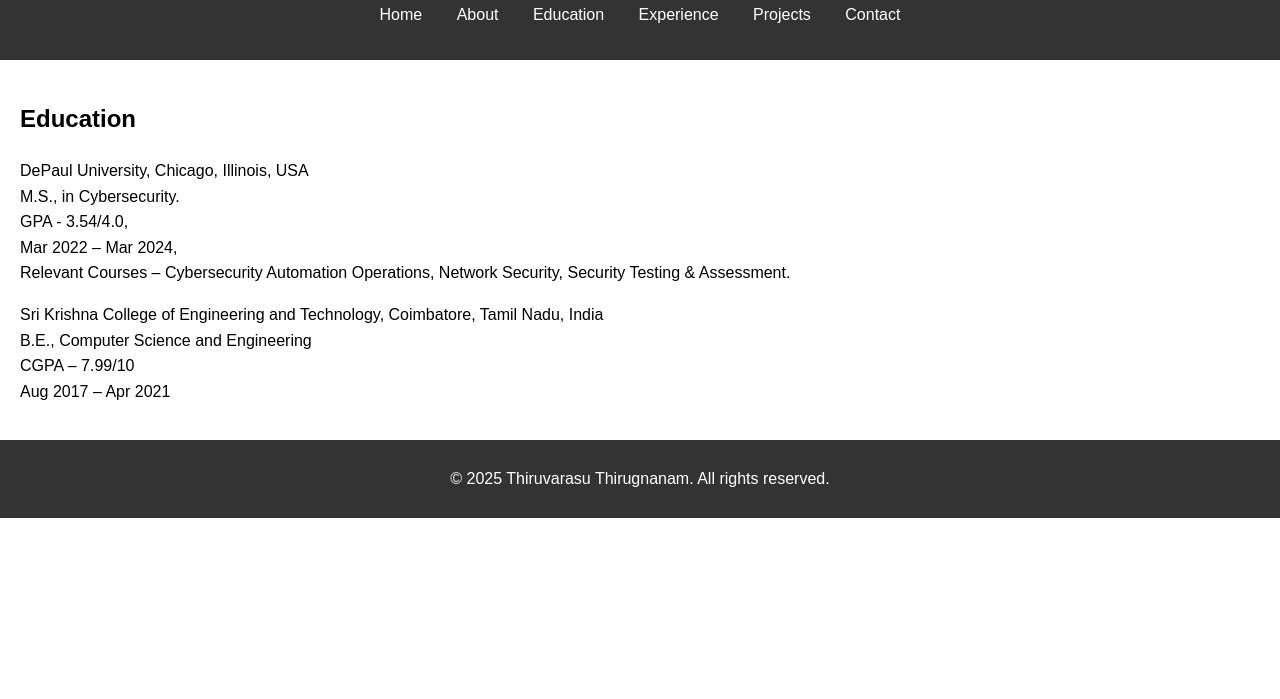
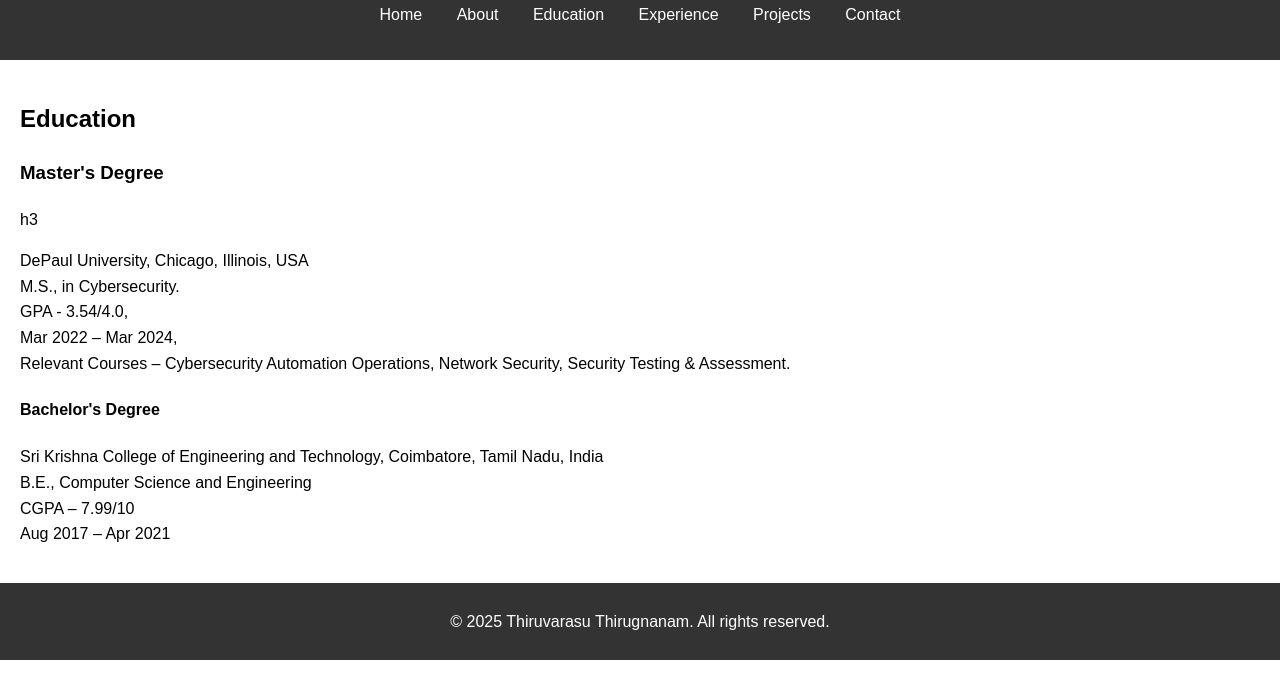
Before and after one commit to ThiruvarasuThirugnanam/thiruvarasuthirugnanam.github.io, a plain HTML site: page education.html in a window 1280 px wide. Shown: the part 81-780 px from the top of the page. Drawn offline with Linux system fonts and the light colour scheme.

Commit message:
Update education.html

```diff
--- a/education.html
+++ b/education.html
@@ -23,7 +23,9 @@
     <main>
         <section>
             <h2>Education</h2>
+            <h3>Master's Degree</h3>h3
             <p>DePaul University, Chicago, Illinois, USA <br>M.S., in Cybersecurity. <br>GPA - 3.54/4.0, <br>Mar 2022 – Mar 2024, <br>Relevant Courses – Cybersecurity Automation Operations, Network Security, Security Testing & Assessment.</p>
+            <h4>Bachelor's Degree</h4>
             <p>Sri Krishna College of Engineering and Technology, Coimbatore, Tamil Nadu, India <br>B.E., Computer Science and Engineering <br>CGPA – 7.99/10 <br>Aug 2017 – Apr 2021</p>
         </section>
     </main>
```
